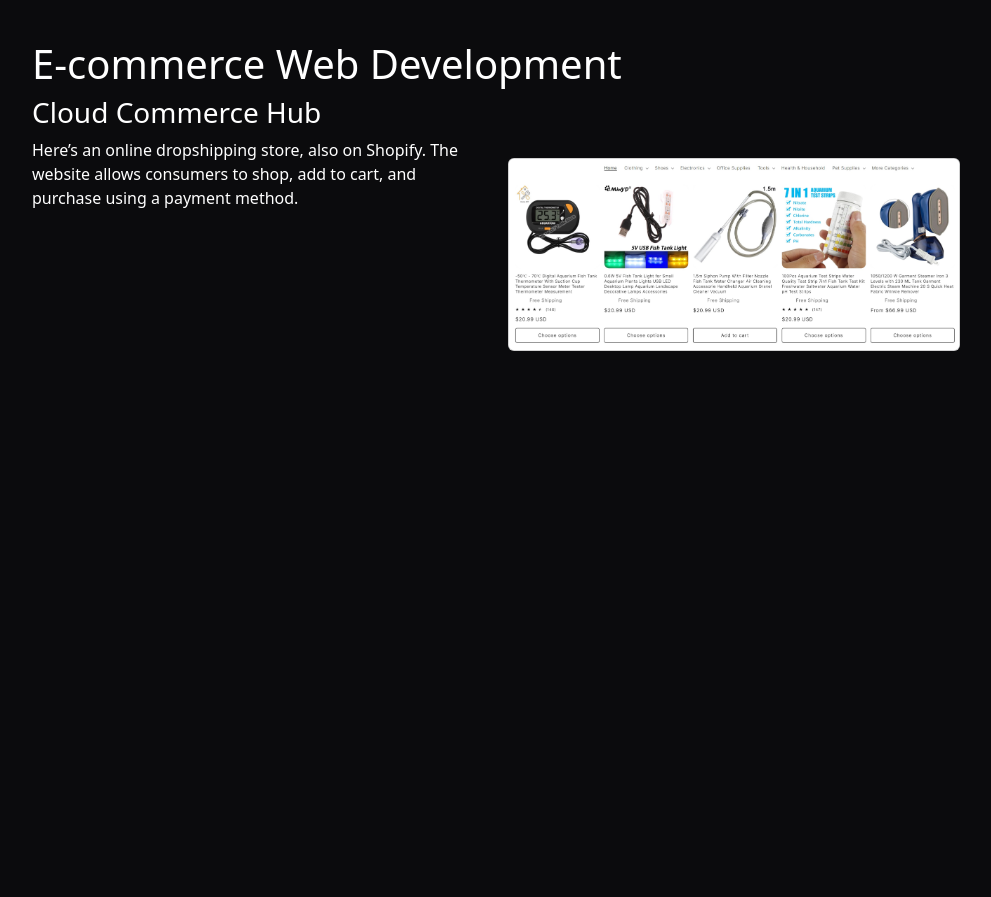
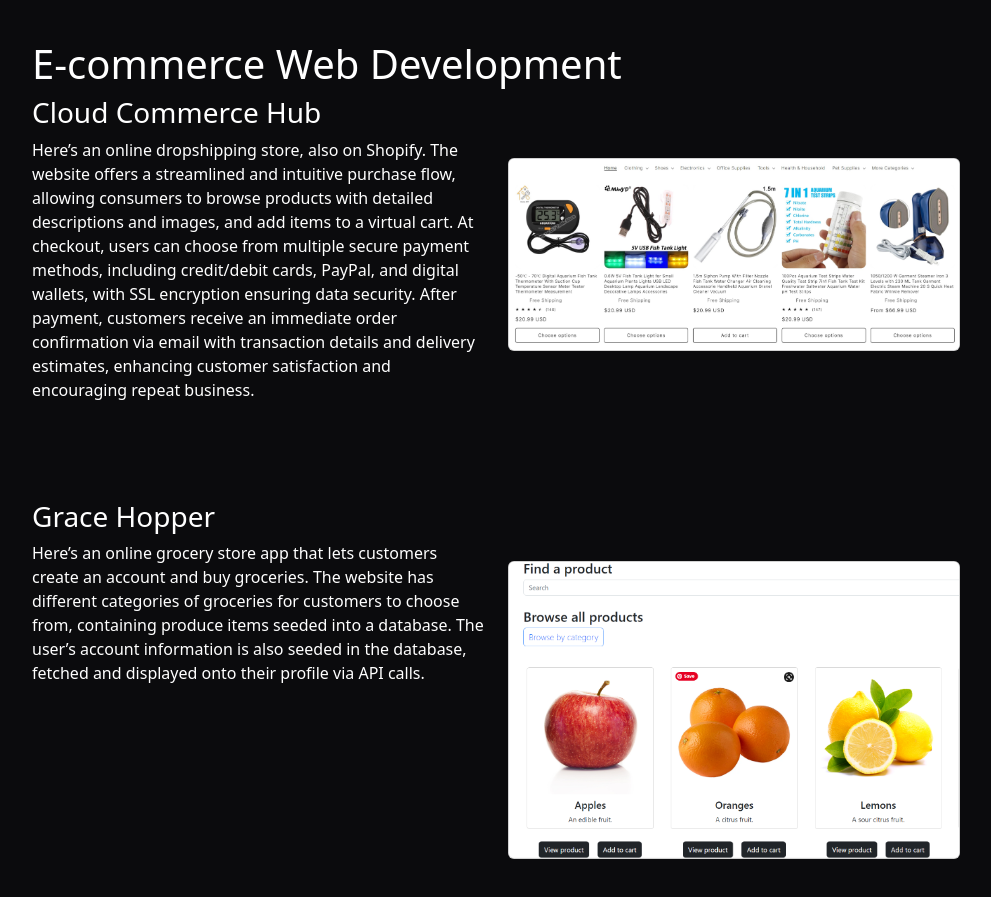
Before and after one commit to felix-chow/felix-portfolio-website-2023-react, a React (Create React App) app: page / in a window 1280 px wide. Shown: the part 1540-2437 px from the top of the page, without its empty margins (144-1135 px from the left). Before the commit the page ends 1927 px from the top, so only its background shows below. Built offline with nearby package versions, Linux system fonts and the light colour scheme.

Commit message:
added GraceShopper project back into portfolio, edited project desc for Cloud Commerce Hub project

```diff
--- a/src/App.css
+++ b/src/App.css
@@ -48,7 +48,7 @@ body {
   height: auto;
 }
 
-.steaming-coffee, .cafe-menu, .blue-lagoon-home {
+.steaming-coffee, .cafe-menu, .blue-lagoon-home, .graceshopper-products {
   max-width: 300px;
   height: auto;
   margin: 20px;
@@ -121,6 +121,10 @@ p {
   margin-right: auto;
 }
 
+.project-container {
+  margin-bottom: 50px;
+}
+
 /* Tablet and larger screens */
 @media (min-width: 768px) {
   #home-content h2 {
--- a/src/components/EcommerceWebDev.js
+++ b/src/components/EcommerceWebDev.js
@@ -1,13 +1,14 @@
 import React from 'react';
 import { Container, Row, Col } from 'react-bootstrap';
 import blueLagoonHomePage from '../assets/images/bluelagoonHomePage.jpg'
+import graceShopperProducts from '../assets/images/GraceShopper_Products.png'
 
 const EcommerceWebDev = () => {
     return (
         <>
             <hr width="70%" style={{ margin: "auto", marginTop: "100px" }} />
 
-            <Container className="w-75 p-3 mt-5" id="ecommerce">
+            <Container md={12} className="w-75 p-3 mt-5 project-container" id="shopify">
                 <Row>
                     <Col md={12}>
                         <h2 style={{ fontSize: 40 }}>E-commerce Web Development</h2>
@@ -17,10 +18,27 @@ const EcommerceWebDev = () => {
 
                 <Row className="text-align-center">
                     <Col md={{ span: 6 }} className="mb-3 mb-md-0">
-                        <p>Here’s an online dropshipping store, also on Shopify. The website allows consumers to shop, add to cart, and purchase using a payment method.</p>
+                        <p>Here’s an online dropshipping store, also on Shopify. The website offers a streamlined and intuitive purchase flow, allowing consumers to browse products with detailed descriptions and images, and add items to a virtual cart. At checkout, users can choose from multiple secure payment methods, including credit/debit cards, PayPal, and digital wallets, with SSL encryption ensuring data security. After payment, customers receive an immediate order confirmation via email with transaction details and delivery estimates, enhancing customer satisfaction and encouraging repeat business.</p>
                     </Col>
                     <Col md={{ span: 6 }} className="mb-3 mb-md-0">
                         <img src={blueLagoonHomePage} alt="Blue Lagoon e-commerce Shopify dropshipping website" className="card rounded blue-lagoon-home" width="800px" />
+                    </Col>
+                </Row>
+            </Container>
+
+            <Container md={12} className="w-75 p-3 mt-5 project-container" id="graceshopper">
+                <Row>
+                    <Col md={12}>
+                        <h3>Grace Hopper</h3>
+                    </Col>
+                </Row>
+
+                <Row className="text-align-center">
+                    <Col md={{ span: 6 }} className="mb-3 mb-md-0">
+                        <p>Here’s an online grocery store app that lets customers create an account and buy groceries. The website has different categories of groceries for customers to choose from, containing produce items seeded into a database. The user’s account information is also seeded in the database, fetched and displayed onto their profile via API calls.</p>
+                    </Col>
+                    <Col md={{ span: 6 }} className="mb-3 mb-md-0">
+                        <img src={graceShopperProducts} alt="Grace Shopper e-commerce grocery website" className="card rounded graceshopper-products" width="800px" />
                     </Col>
                 </Row>
             </Container>
--- a/src/components/WebDev.js
+++ b/src/components/WebDev.js
@@ -16,7 +16,7 @@ const WebDev = () => {
                     <img src={coffeeImage} alt="steaming coffee" className="steaming-coffee card rounded float-md-end" />
                 </Col>
                 <Col xs={12} md={4} className="mb-3 mb-md-0">
-                    <p>Here’s a sample of my work. Café Paradise is an online coffee shop on Shopify where customers can order coffee, donuts, and sandwiches. The website stores user-selected products into a shopping cart. After completing the checkout process, their order will be stored in the order history under their profile.</p>
+                    <p>Here’s a sample of my work. Café Paradise is an online coffee shop on Shopify where customers can order coffee, donuts, and sandwiches. The website stores user-selected products into a shopping cart, which is saved in the database. After completing the checkout and payment process, their order will be stored in the order history under their profile.</p>
                 </Col>
                 <Col xs={12} md={4} >
                     <img src={cafeMenu} alt="cafe paradise menu" className="cafe-menu card rounded float-md-end" />
```
Also changed, not shown: src/assets/images/GraceShopper_Products.png (added).
